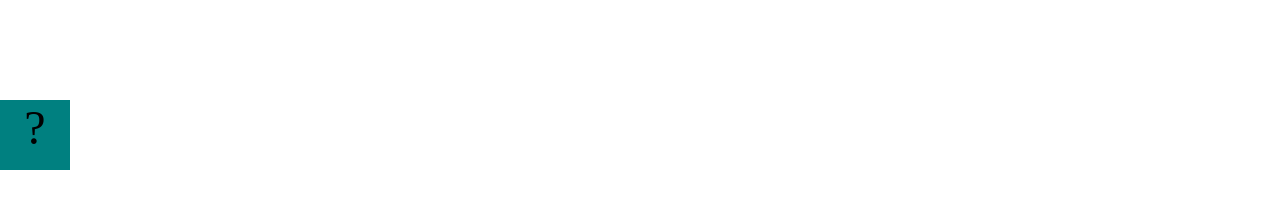
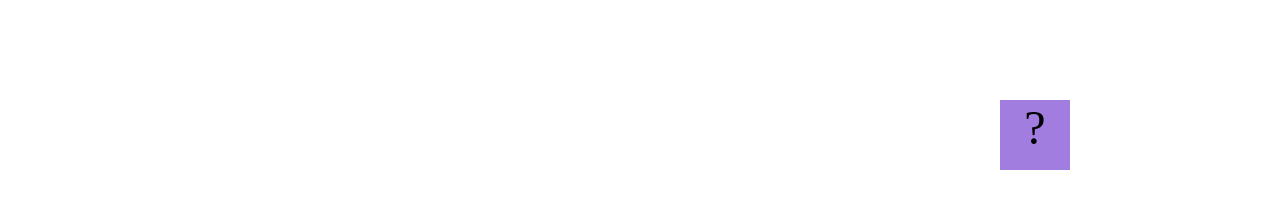
Before and after one commit to Buesoscp/Buesoscp.github.io, a plain HTML site: page projects/bouncing-box/index.html in a window 1280 px wide. Drawn offline with Linux system fonts and the light colour scheme.

Commit message:
add bouncing box

```diff
--- a/projects/bouncing-box/index.html
+++ b/projects/bouncing-box/index.html
@@ -8,38 +8,42 @@
        .box {
            width: 70px;
            height: 70px;
-			background-color: teal;
+           background-color: rgba(114, 60, 207, 0.663);
            font-size: 300%;
            text-align: center;
            user-select: none;
            display: block;
            position: absolute;
            top: 100px;
-			left: 0px;  /* <--- Change me! */
+           left: 0px;  /* <--- Change me! (changed on feb 22 11:09)*/
        }
        .board{
            height: 100vh;
        }
    </style>
-	<!-- 	<script src="//cdnjs.cloudflare.com/ajax/libs/jquery/2.1.1/jquery.min.js"></script> -->
+   <!--    <script src="//cdnjs.cloudflare.com/ajax/libs/jquery/2.1.1/jquery.min.js"></script> -->
+
 
 </head>
 <body class="board">
    <!-- HTML for the box -->
    <div class="box">?</div>
 
+
    <script>
        (function(){
            'use strict'
            /* global jQuery */
 
+
            //////////////////////////////////////////////////////////////////
            /////////////////// SETUP DO NOT DELETE //////////////////////////
            //////////////////////////////////////////////////////////////////
 
-			var box = jQuery('.box');	// reference to the HTML .box element
-			var board = jQuery('.board');	// reference to the HTML .board element
-			var boardWidth = board.width();	// the maximum X-Coordinate of the screen
+           var box = jQuery('.box');   // reference to the HTML .box element
+           var board = jQuery('.board');   // reference to the HTML .board element
+           var boardWidth = board.width(); // the maximum X-Coordinate of the screen
+
 
            // Every 50 milliseconds, call the update Function (see below)
            setInterval(update, 50);
@@ -47,33 +51,58 @@
            // Every time the box is clicked, call the handleBoxClick Function (see below)
            box.on('click', handleBoxClick);
 
+
            // moves the Box to a new position on the screen along the X-Axis
            function moveBoxTo(newPositionX) {
     box.css("left", newPositionX);
+
+
  }
+
 
            // changes the text displayed on the Box
            function changeBoxText(newText) {
                box.text(newText);
            }
 
+
            //////////////////////////////////////////////////////////////////
            /////////////////// YOUR CODE BELOW HERE /////////////////////////
            //////////////////////////////////////////////////////////////////
 
            // TODO 2 - Variable declarations
-
-
-
+           var positionX = 0;
+           var points = 0;
+           var speed = 10;
+           var positionY;
+           var speedY;
+           var boardHeight = jQuery(window).height();
            /*
            This Function will be called 20 times/second. Each time it is called,
            it should move the Box to a new location. If the box drifts off the screen
            turn it around!
            */
            function update() {
+               //Frame 1
+               /*Your function call Here*/
+               positionX = positionX + speed;
+               /*your function call here*/
+               moveBoxTo(positionX, positionY);
+
+
+               if (positionX > boardWidth){
+                   //then do X, Y and Z
+                   speed = -speed;
+               }
+
+
+               if (positionX < 0){
+                   speed = speed *-1;
+               }
 
 
            };
+
 
            /*
            This Function will be called each time the box is clicked. Each time it is called,
@@ -81,6 +110,11 @@
            the left side of the screen.
            */
            function handleBoxClick() {
+               // your code to increase the points vairable by 1
+               positionX = 0;
+               speed = speed + 3;
+               points = points + 1;
+                   changeBoxText(points);
 
 
 
```
Lines whose indentation alone changed are shown as unchanged.
